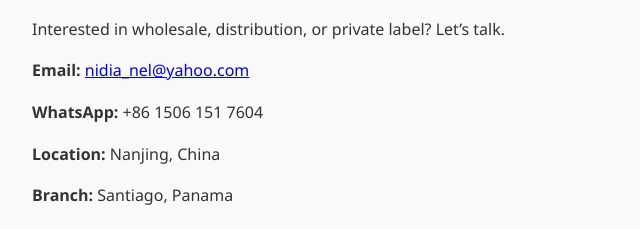
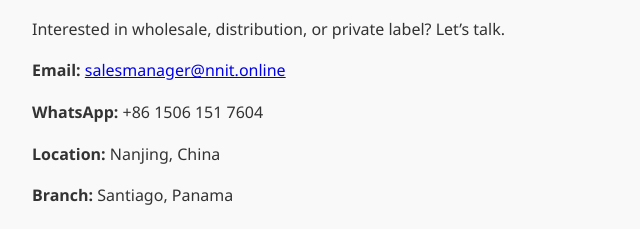
Before and after one commit to NanjingNathan/nnit.online, a plain HTML site: page index.html in a window 1280 px wide. Shown: the part 1385-1614 px from the top of the page, 158-798 px from the left. Drawn offline with Linux system fonts and the light colour scheme.

Commit message:
Update index.html

```diff
--- a/index.html
+++ b/index.html
@@ -102,7 +102,7 @@
   <section>
     <h2>Contact</h2>
     <p>Interested in wholesale, distribution, or private label? Let’s talk.</p>
-    <p><strong>Email:</strong> <a href="mailto:nidia_nel@yahoo.com">nidia_nel@yahoo.com</a></p>
+    <p><strong>Email:</strong> <a href="mailto:salesmanager@nnit.online">salesmanager@nnit.online</a></p>
     <p><strong>WhatsApp:</strong> +86 1506 151 7604</p>
     <p><strong>Location:</strong> Nanjing, China</p>
     <p><strong>Branch:</strong> Santiago, Panama</p>
```
